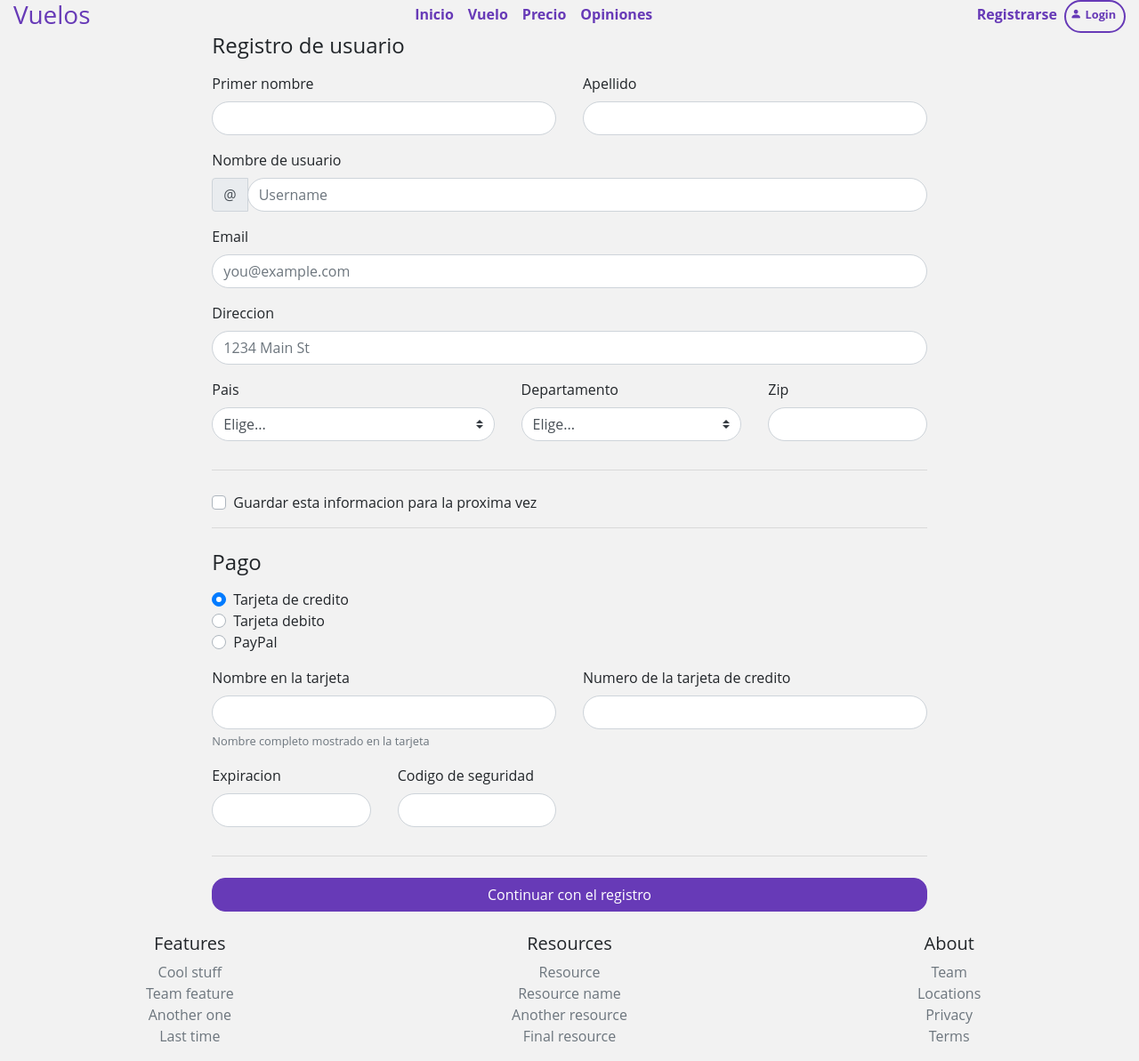
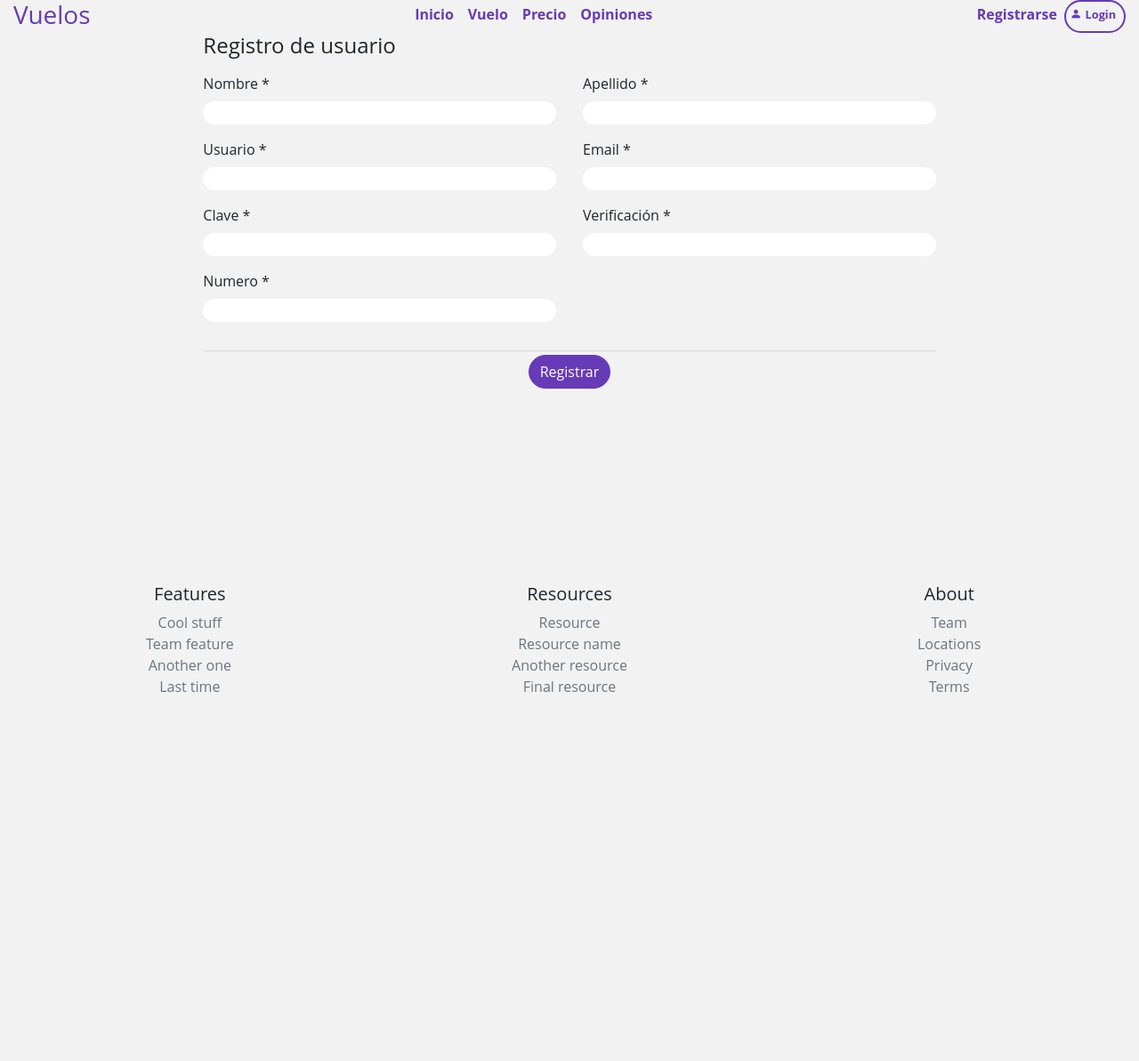
Before and after one commit to jeffos1/proyecto_vuelo, a Flask app: page /registrarse in a window 1280 px wide. Shown: the whole page at 89% size. After the commit the page ends 778 px from the top, so only its background shows below. Run offline with Flask 2, Linux system fonts and the light colour scheme; some libraries are stand-ins or nearby versions.

Commit message:
Login y Registro pasaron a wtforms, registro es funcional con una clave segura tipo Prueba_123 y escribe usuarios a la base de datos

```diff
--- a/Frontend/app.py
+++ b/Frontend/app.py
@@ -1,6 +1,19 @@
-from flask import Flask, render_template
+from flask import Flask, render_template, redirect, url_for, request, flash
+import os
+from forms import Login, Registro
+from markupsafe import escape
+from werkzeug.security import check_password_hash, generate_password_hash
+from db import seleccion, accion
+from utils import login_valido, pass_valido, email_valido
 
 app = Flask(__name__)
+
+app.secret_key = os.urandom(24)
+
+
+@app.errorhandler(404)
+def e404(e):
+    return render_template('404.html'), 404
 
 
 @app.route('/')
@@ -16,9 +29,11 @@ def search():
 
 
 @app.route('/login', methods=['POST', 'GET'])
-@app.route('/login/', methods=['POST', 'GET'])
 def login():
-    return render_template("login.html")
+    form = Login()
+    if form.validate_on_submit():
+        return redirect(url_for('mis_reservas'))
+    return render_template("login.html", title='Iniciar sesion', login=form)
 
 
 @app.route('/plantilla')
@@ -93,7 +108,54 @@ def vuelo():
 
 @app.route('/registrarse', methods=['POST', 'GET'])
 def registrarse():
-    return render_template('registrarse.html')
+    form = Registro()
+    if request.method == 'GET':
+        return render_template("registrarse.html", title='Registrarse', form=form)
+    else:
+
+        nombre = escape(request.form['nombre'])
+        apellido = escape(request.form['apellido'])
+        numero = escape(request.form['numero'])
+        usuario = escape(request.form['usuario'])
+        email = escape(request.form['email'])
+        numero = escape(request.form['numero'])
+        clave = escape(request.form['clave'])
+        verificacion_clave = escape(request.form['verificacion_clave'])
+        swerror = False
+        if nombre == None or len(nombre) == 0:
+            flash('ERROR: Debe suministrar un nombre')
+            swerror = True
+        if apellido == None or len(apellido) == 0:
+            flash('ERROR: Debe suministrar un apellido')
+            swerror = True
+        if usuario == None or len(usuario) == 0 or not login_valido(usuario):
+            flash('ERROR: Debe suministrar un usuario válido ')
+            swerror = True
+        if email == None or len(email) == 0 or not email_valido(email):
+            flash('ERROR: Debe suministrar un email válido')
+            swerror = True
+        if clave == None or len(clave) == 0 or not pass_valido(clave):
+            flash('ERROR: Debe suministrar una clave válida')
+            swerror = True
+        if verificacion_clave == None or len(verificacion_clave) == 0 or not pass_valido(verificacion_clave):
+            flash('ERROR: Debe suministrar una verificación de clave válida')
+            swerror = True
+        if clave != verificacion_clave:
+            flash('ERROR: La clave y la verificación no coinciden')
+            swerror = True
+        if not swerror:
+            # Preparar el query -- Paramétrico
+            sql = "INSERT INTO usuarios(nombres, apellidos, usuario, correo, numero, password) VALUES(?, ?, ?, ?, ?, ?)"
+            # Ejecutar la consulta
+            pwd = generate_password_hash(clave)
+            res = accion(sql, (nombre, apellido, usuario, email, numero, pwd))
+            # Proceso los resultados
+            if res == 0:
+                flash('ERROR: No se pudieron almacenar los datos, reintente')
+            else:
+                flash('INFO: Los datos fueron almacenados satisfactoriamente')
+                return redirect(url_for('login'))
+    return render_template("registrarse.html", title='Registrarse', form=form)
 
 
 @app.route('/reservar_tiquete', methods=['POST', 'GET'])
@@ -103,3 +165,4 @@ def reservar_tiquete():
 
 if __name__ == '__main__':
     app.run(debug=True)
+    #app.run(debug=True, port=443, ssl_context=('cp15c.pem', 'cp15k.pem'))
--- /dev/null
+++ b/Frontend/forms.py
@@ -0,0 +1,40 @@
+from flask_wtf import FlaskForm
+from wtforms import TextField, SubmitField, PasswordField
+from wtforms.fields.html5 import EmailField
+from wtforms.validators import EqualTo, InputRequired
+from markupsafe import Markup
+
+
+class Login(FlaskForm):
+    # maskup
+    user_icon = Markup(
+        '<i class="bi bi-person text_purple" style="font-size: 2.5rem;"></i>')
+    pass_icon = Markup(
+        '<i class="bi bi-lock text_purple" style="font-size: 2.5rem;"></i>')
+    usuario = TextField(user_icon, validators=[
+                        InputRequired(message='Indique el usuario')])
+
+    clave = PasswordField(
+        pass_icon, validators=[InputRequired(message='Indique la clave')])
+    btn = SubmitField('Login')
+
+
+class Registro(FlaskForm):
+
+    nombre = TextField(
+        'Nombre *', validators=[InputRequired(message='Indique el nombre')])
+    apellido = TextField(
+        'Apellido *', validators=[InputRequired(message='Indique el apellido')])
+    numero = TextField(
+        'Numero *', validators=[InputRequired(message='Indique el numero')])
+
+    usuario = TextField(
+        'Usuario *', validators=[InputRequired(message='Indique el usuario')])
+
+    email = EmailField(
+        'Email *', validators=[InputRequired(message='Indique el email')])
+    clave = PasswordField(
+        'Clave *', validators=[InputRequired(message='Indique la clave')])
+    verificacion_clave = PasswordField('Verificación *', validators=[InputRequired(
+        message='Indique la verificación'), EqualTo(clave, message='Clave y la verificación no coinciden')])
+    btn = SubmitField('Registrar')
--- /dev/null
+++ b/Frontend/requirements.txt
@@ -0,0 +1,4 @@
+flask
+flask-wtf
+validate_email
+markupsafe
--- a/Frontend/static/css/estilo.css
+++ b/Frontend/static/css/estilo.css
@@ -19,6 +19,7 @@ input:focus,
 input,
 .custom-select {
     border-radius: 25px !important;
+    border: none;
 }
 
 /*
@@ -151,6 +152,10 @@ li a:hover {
 
 .text_black {
     color: black;
+}
+
+fz-2-5 {
+    font-size: 2.5rem;
 }
 
 /*Icons*/
--- a/Frontend/static/js/script.js
+++ b/Frontend/static/js/script.js
@@ -13,6 +13,7 @@ export function class_to_active_link(links, myClass) {
     var page = path.split("/")[1];
 
     let nofound = false;
+
     for (const link of links) {
         let current_link = link.href.split("/").pop();
 
@@ -24,8 +25,6 @@ export function class_to_active_link(links, myClass) {
         }
 
     }
-
-
 
 }
 
--- a/Frontend/templates/registrarse.html
+++ b/Frontend/templates/registrarse.html
@@ -1,156 +1,94 @@
 {% extends 'index.html'%}
 
 {% block body%}
-<div class="container d-flex flex-column justify-content-center">
+<div class="container d-flex flex-column justify-content-center" style="height: 100vh">
     {% include 'navbar_main.html' %}
-    <row class="d-flex">
+    <div class="row d-flex">
         <!--  -->
         <div class="col-md-8 mx-auto">
             <h4 class="mb-3">Registro de usuario</h4>
-            <form class="needs-validation" novalidate action="../mis_reservas" method="get">
+            <form class="needs-validation" novalidate action="{{url_for('registrarse')}}" method="post">
+                {% for msg in get_flashed_messages() %}
+                <div class='row'>
+                    {{ msg }}
+                </div>
+                {% endfor %}
                 <div class="row">
-                    <div class="col-md-6 mb-3">
-                        <label for="firstName">Primer nombre</label>
-                        <input type="text" class="form-control" id="firstName" placeholder="" value="" required>
+                    <div class="col-md-6 mb-3 d-flex flex-column">
+                        {{form.nombre.label}}
+                        {{form.nombre}}
                         <div class="invalid-feedback">
                             El primer nombre es requerido
                         </div>
                     </div>
-                    <div class="col-md-6 mb-3">
-                        <label for="lastName">Apellido</label>
-                        <input type="text" class="form-control" id="lastName" placeholder="" value="" required>
+                    <div class="col-md-6 mb-3 d-flex flex-column">
+                        {{form.apellido.label}}
+                        {{form.apellido}}
+
+
                         <div class="invalid-feedback">
                             El apellido es requerido
                         </div>
                     </div>
                 </div>
+                <div class="row">
 
-                <div class="mb-3">
-                    <label for="username">Nombre de usuario</label>
-                    <div class="input-group">
-                        <div class="input-group-prepend">
-                            <span class="input-group-text">@</span>
-                        </div>
-                        <input type="text" class="form-control" id="username" placeholder="Username" required>
-                        <div class="invalid-feedback" style="width: 100%;">
-                            El nombre de usuario es requerido.
+                    <div class="mb-3 col-md-6 d-flex flex-column">
+
+                        {{form.usuario.label}}
+                        {{form.usuario}}
+
+                    </div>
+
+                    <div class="mb-3 col-md-6 d-flex flex-column">
+                        {{form.email.label}}
+                        {{form.email}}
+
+
+                        <div class=" invalid-feedback">
+                            Ingresa un correo valido
                         </div>
                     </div>
                 </div>
 
-                <div class="mb-3">
-                    <label for="email">Email</label>
-                    <input type="email" class="form-control" id="email" placeholder="you@example.com">
-                    <div class="invalid-feedback">
-                        Ingresa un nombre de usuario valido
+                <div class="row">
+                    <div class="col-md-6 mb-3 d-flex flex-column">
+                        {{form.clave.label}}
+                        {{form.clave}}
+                        <div class="invalid-feedback">
+                            Ingrese la clave
+                        </div>
+                    </div>
+                    <div class="col-md-6 mb-3 d-flex flex-column">
+                        {{form.verificacion_clave.label}}
+                        {{form.verificacion_clave}}
+
+
+                        <div class="invalid-feedback">
+                            clave requerida
+                        </div>
                     </div>
                 </div>
 
-                <div class="mb-3">
-                    <label for="address">Direccion</label>
-                    <input type="text" class="form-control" id="address" placeholder="1234 Main St" required>
-                    <div class="invalid-feedback">
-                        Por favor ingresa tu direccion
+                <div class="row">
+                    <div class="col-md-6 mb-3 d-flex flex-column">
+                        {{form.numero.label}}
+                        {{form.numero}}
+                        <div class="invalid-feedback">
+                            Ingrese un numero de telefono
+                        </div>
                     </div>
                 </div>
 
+                <hr class="mb-1">
+                <div class="row d-flex justify-content-center align-items-center">
+                    {{form.btn(class='btn btn-primary')}}
 
-                <div class="row">
-                    <div class="col-md-5 mb-3">
-                        <label for="country">Pais</label>
-                        <select class="custom-select d-block w-100" id="country" required>
-                            <option value="">Elige...</option>
-                            <option>Colombia</option>
-                        </select>
-                        <div class="invalid-feedback">
-                            Selecciona un pais valido
-                        </div>
-                    </div>
-                    <div class="col-md-4 mb-3">
-                        <label for="state">Departamento</label>
-                        <select class="custom-select d-block w-100" id="state" required>
-                            <option value="">Elige...</option>
-                            <option>Bogota</option>
-                            <option>Medellin</option>
-                            <option>Santa Marta</option>
-                        </select>
-                        <div class="invalid-feedback">
-                            Selecciona un departamento valido
-                        </div>
-                    </div>
-                    <div class="col-md-3 mb-3">
-                        <label for="zip">Zip</label>
-                        <input type="text" class="form-control" id="zip" placeholder="" required>
-                        <div class="invalid-feedback">
-                            Codigo ZIP
-                        </div>
-                    </div>
                 </div>
-                <hr class="mb-4">
-
-                <div class="custom-control custom-checkbox">
-                    <input type="checkbox" class="custom-control-input" id="save-info">
-                    <label class="custom-control-label" for="save-info">Guardar esta informacion para la proxima
-                        vez</label>
-                </div>
-                <hr class="mb-4">
-
-                <h4 class="mb-3">Pago</h4>
-
-                <div class="d-block my-3">
-                    <div class="custom-control custom-radio">
-                        <input id="credit" name="paymentMethod" type="radio" class="custom-control-input" checked
-                            required>
-                        <label class="custom-control-label" for="credit">Tarjeta de credito</label>
-                    </div>
-                    <div class="custom-control custom-radio">
-                        <input id="debit" name="paymentMethod" type="radio" class="custom-control-input" required>
-                        <label class="custom-control-label" for="debit">Tarjeta debito</label>
-                    </div>
-                    <div class="custom-control custom-radio">
-                        <input id="paypal" name="paymentMethod" type="radio" class="custom-control-input" required>
-                        <label class="custom-control-label" for="paypal">PayPal</label>
-                    </div>
-                </div>
-                <div class="row">
-                    <div class="col-md-6 mb-3">
-                        <label for="cc-name">Nombre en la tarjeta</label>
-                        <input type="text" class="form-control" id="cc-name" placeholder="" required>
-                        <small class="text-muted">Nombre completo mostrado en la tarjeta</small>
-                        <div class="invalid-feedback">
-                            El nombre de la tarjeta es requerido
-                        </div>
-                    </div>
-                    <div class="col-md-6 mb-3">
-                        <label for="cc-number">Numero de la tarjeta de credito</label>
-                        <input type="text" class="form-control" id="cc-number" placeholder="" required>
-                        <div class="invalid-feedback">
-                            El numero de la tarjeta de credito es requerido
-                        </div>
-                    </div>
-                </div>
-                <div class="row">
-                    <div class="col-md-3 mb-3">
-                        <label for="cc-expiration">Expiracion</label>
-                        <input type="text" class="form-control" id="cc-expiration" placeholder="" required>
-                        <div class="invalid-feedback">
-                            Fecha de expiracion requerida
-                        </div>
-                    </div>
-                    <div class="col-md-3 mb-3">
-                        <label for="cc-cvv">Codigo de seguridad</label>
-                        <input type="text" class="form-control" id="cc-cvv" placeholder="" required>
-                        <div class="invalid-feedback">
-                            Codigo de seguridad requerido
-                        </div>
-                    </div>
-                </div>
-                <hr class="mb-4">
-                <button class="btn btn-primary btn-md btn-block" type="submit">Continuar con el registro</button>
             </form>
         </div>
         <!--  -->
-    </row>
+    </div>
 
 
     {% include 'footer.html' %}
```
Also changed, not shown: Frontend/db.py (added, +26 -0 lines), Frontend/templates/login.html (+14 -33 lines), Frontend/utils.py (added, +14 -0 lines), Frontend/db_vuelos.db (added), Frontend/templates/404.html (added), 2 other files.
